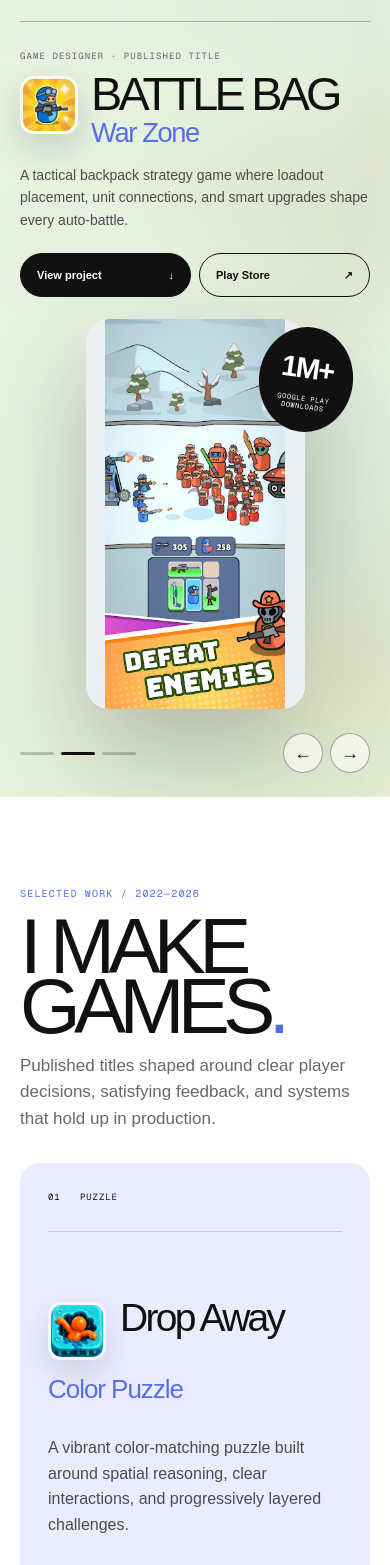
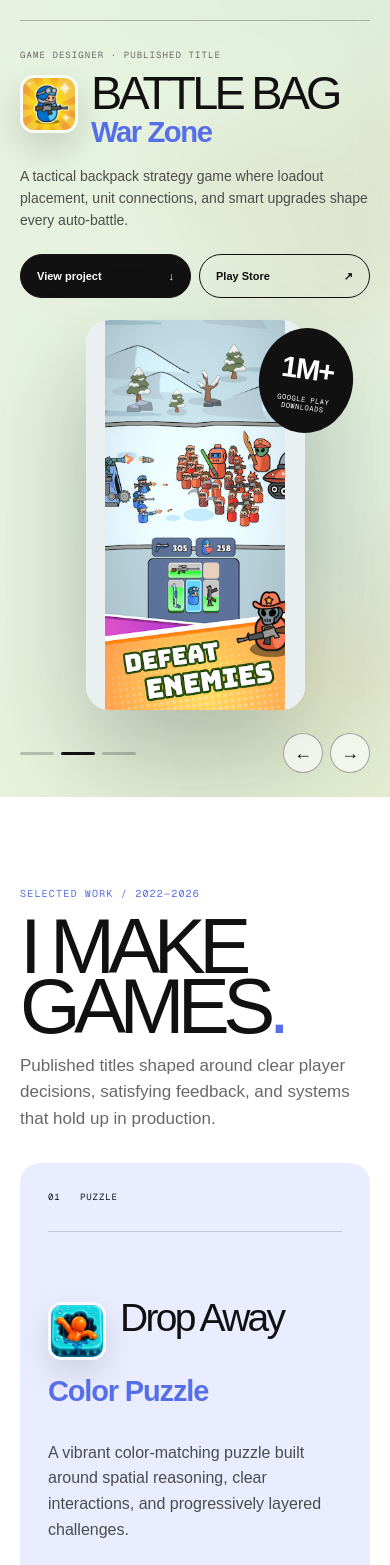
Before and after one commit to AnilAtli/AnilAtli.github.io, a Next.js app: page / in a window 390 px wide. Shown: the part 183-1748 px from the top of the page. Built offline with nearby package versions, Linux system fonts and the light colour scheme.

Commit message:
Emphasize publisher names

```diff
--- a/app/globals.css
+++ b/app/globals.css
@@ -39,7 +39,7 @@ button, a { font: inherit; }
 .hero-name-row > img { width: clamp(70px, 7vw, 108px); aspect-ratio: 1; flex: 0 0 auto; object-fit: cover; border: 4px solid rgba(255,255,255,.72); border-radius: 24%; box-shadow: 0 14px 34px rgba(17,17,17,.16); }
 .hero-name-row > div { min-width: 0; }
 .hero-slide h1 { margin: 0; white-space: nowrap; font-size: clamp(58px, 6.8vw, 108px); line-height: .78; letter-spacing: -.08em; text-transform: uppercase; }
-.hero-slide h2 { margin: 13px 0 27px; color: var(--blue); font-size: clamp(27px, 3vw, 46px); line-height: .95; letter-spacing: -.05em; }
+.hero-slide h2 { margin: 13px 0 27px; color: var(--blue); font-size: clamp(30px, 3.2vw, 50px); font-weight: 700; line-height: .95; letter-spacing: -.05em; }
 .hero-description { max-width: 580px; margin: 0; color: #4c4c4c; font-size: 16px; line-height: 1.58; }
 .hero-actions { margin-top: 32px; display: flex; gap: 8px; }
 .hero-actions a { min-width: 145px; padding: 13px 16px; display: flex; align-items: center; justify-content: space-between; border: 1px solid var(--ink); border-radius: 100px; font-size: 11px; font-weight: 700; transition: .2s; }
@@ -76,7 +76,7 @@ button, a { font: inherit; }
 .game-name-row { width: 100%; margin: auto 0 0; display: flex; align-items: flex-start; gap: clamp(14px, 1.5vw, 22px); }
 .game-name-row img { width: clamp(58px, 5.5vw, 82px); aspect-ratio: 1; flex: 0 0 auto; object-fit: cover; border: 3px solid rgba(255,255,255,.7); border-radius: 23%; box-shadow: 0 12px 30px rgba(17,17,17,.13); }
 .game-info h3 { margin: 0; white-space: nowrap; font-size: clamp(46px, 5vw, 78px); line-height: .82; letter-spacing: -.07em; }
-.game-info h4 { margin: 10px 0 26px; color: var(--blue); font-size: clamp(26px, 2.6vw, 42px); letter-spacing: -.04em; }
+.game-info h4 { margin: 10px 0 26px; color: var(--blue); font-size: clamp(29px, 2.8vw, 46px); font-weight: 700; letter-spacing: -.04em; }
 .game-info > p { max-width: 560px; margin: 0; color: #4c4c4c; font-size: 16px; line-height: 1.6; }
 .game-focus { margin-top: 30px; display: grid; gap: 7px; }
 .game-focus span { color: var(--muted); letter-spacing: .1em; font: 8px var(--font-geist-mono), monospace; }
@@ -124,7 +124,7 @@ footer h2 em { color: var(--lime); font-style: normal; }
   .menu { position: relative; z-index: 2; display: block; }
   .topbar nav { position: fixed; inset: 0; padding: 30px; display: flex; flex-direction: column; justify-content: center; align-items: flex-start; gap: 16px; background: var(--paper); transform: translateY(-100%); transition: .3s; }
   .topbar nav.open { transform: translateY(0); }.topbar nav a { font-size: 12vw; letter-spacing: -.055em; }
-  .hero { min-height: 880px; padding: 94px 20px 24px; }.hero-slide { min-height: 760px; grid-template-columns: .95fr 1.05fr; gap: 20px; }.hero-slide h1 { font-size: 7.7vw; }.hero-slide h2 { font-size: 4vw; }.hero-name-row > img { width: 72px; }.phone-shot { width: min(34.85vh, 320px); height: min(62vh, 570px); }.hero-downloads { width: 105px; right: 0; }.hero-downloads strong { font-size: 29px; }.slider-controls { left: 20px; right: 20px; bottom: 24px; }
+  .hero { min-height: 880px; padding: 94px 20px 24px; }.hero-slide { min-height: 760px; grid-template-columns: .95fr 1.05fr; gap: 20px; }.hero-slide h1 { font-size: 7.7vw; }.hero-slide h2 { font-size: 4.25vw; }.hero-name-row > img { width: 72px; }.phone-shot { width: min(34.85vh, 320px); height: min(62vh, 570px); }.hero-downloads { width: 105px; right: 0; }.hero-downloads strong { font-size: 29px; }.slider-controls { left: 20px; right: 20px; bottom: 24px; }
   .games, .expertise { padding: 90px 20px; }
   .section-intro { grid-template-columns: 1fr; }.section-intro h2 { font-size: 20vw; }.section-intro p { max-width: 520px; }
   .game-panel { min-height: auto; grid-template-columns: 1fr; gap: 30px; padding: 28px; border-radius: 20px; }.game-name-row { margin-top: 70px; }.game-info h3 { font-size: 10vw; }.game-stage { min-height: 430px; }.game-stage > img { width: min(50vw, 300px); }
@@ -134,7 +134,7 @@ footer h2 em { color: var(--lime); font-style: normal; }
 }
 
 @media (max-width: 560px) {
-  .hero { min-height: 980px; }.hero-slide { min-height: 850px; grid-template-columns: 1fr; align-content: center; gap: 22px; }.hero-slide-copy { padding-top: 14px; }.hero-meta span:last-child { display: none; }.hero-meta { grid-template-columns: 42px 1fr; }.hero-role { margin: 28px 0 14px; }.hero-name-row { gap: 13px; }.hero-name-row > img { width: 58px; border-width: 3px; }.hero-slide h1 { font-size: 12vw; }.hero-slide h2 { font-size: 7vw; margin: 8px 0 18px; }.hero-description { font-size: 14px; }.hero-actions { margin-top: 22px; }.hero-actions a { min-width: 0; flex: 1; }.hero-visual { min-height: 390px; }.phone-shot { width: 219px; height: 390px; border-width: 0; border-radius: 24px; }.hero-downloads { width: 94px; right: 5%; top: 2%; }.slider-dots button { width: 34px; }.slider-arrows button { width: 40px; height: 40px; }
+  .hero { min-height: 980px; }.hero-slide { min-height: 850px; grid-template-columns: 1fr; align-content: center; gap: 22px; }.hero-slide-copy { padding-top: 14px; }.hero-meta span:last-child { display: none; }.hero-meta { grid-template-columns: 42px 1fr; }.hero-role { margin: 28px 0 14px; }.hero-name-row { gap: 13px; }.hero-name-row > img { width: 58px; border-width: 3px; }.hero-slide h1 { font-size: 12vw; }.hero-slide h2 { font-size: 7.5vw; margin: 8px 0 18px; }.hero-description { font-size: 14px; }.hero-actions { margin-top: 22px; }.hero-actions a { min-width: 0; flex: 1; }.hero-visual { min-height: 390px; }.phone-shot { width: 219px; height: 390px; border-width: 0; border-radius: 24px; }.hero-downloads { width: 94px; right: 5%; top: 2%; }.slider-dots button { width: 34px; }.slider-arrows button { width: 40px; height: 40px; }
   .game-kicker { grid-template-columns: 32px 1fr; }.game-kicker span:last-child { display: none; }.store-links { width: 100%; flex-direction: column; }.store-links a { width: 100%; }.game-stage { min-height: 330px; }.install-badge { width: 105px; padding: 14px; }.install-badge strong { font-size: 28px; }
   .about-stats { grid-template-columns: 1fr; }.about-stats div { grid-template-columns: 100px 1fr; align-items: center; }.about-stats span { max-width: none; }
 }
```
